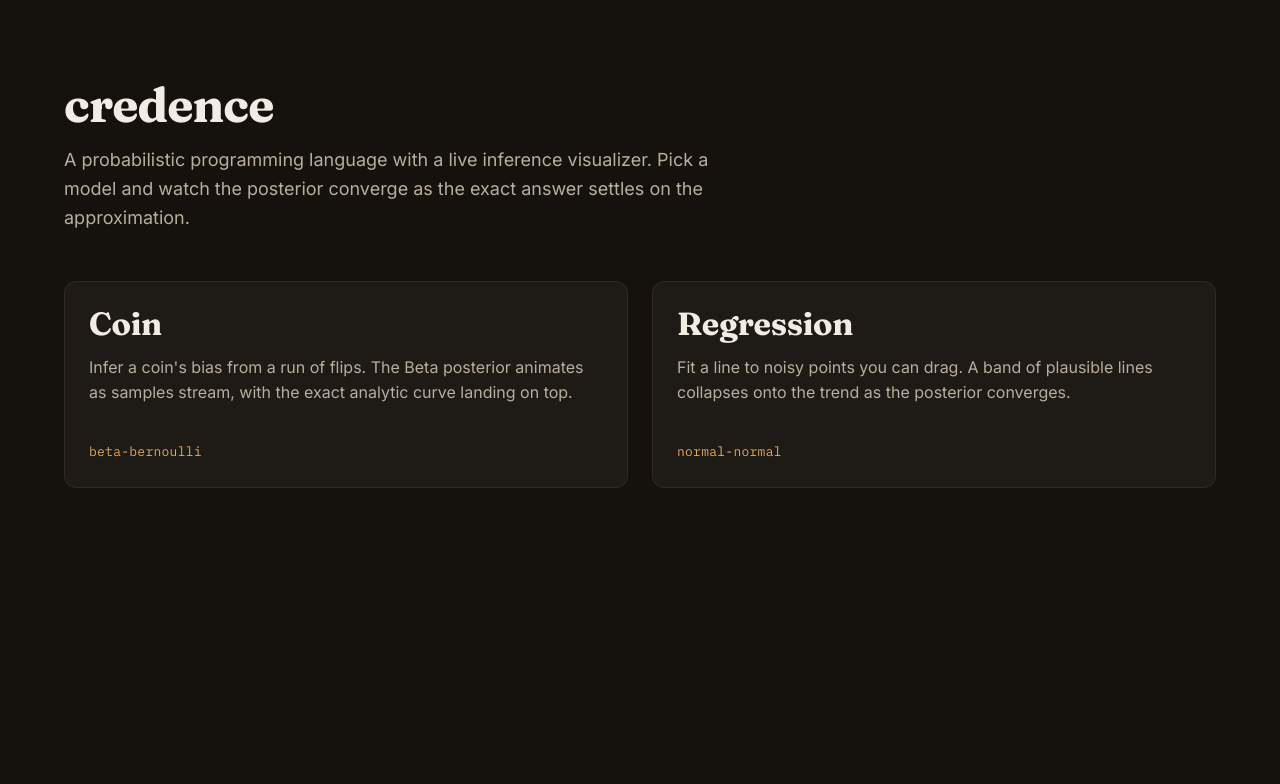
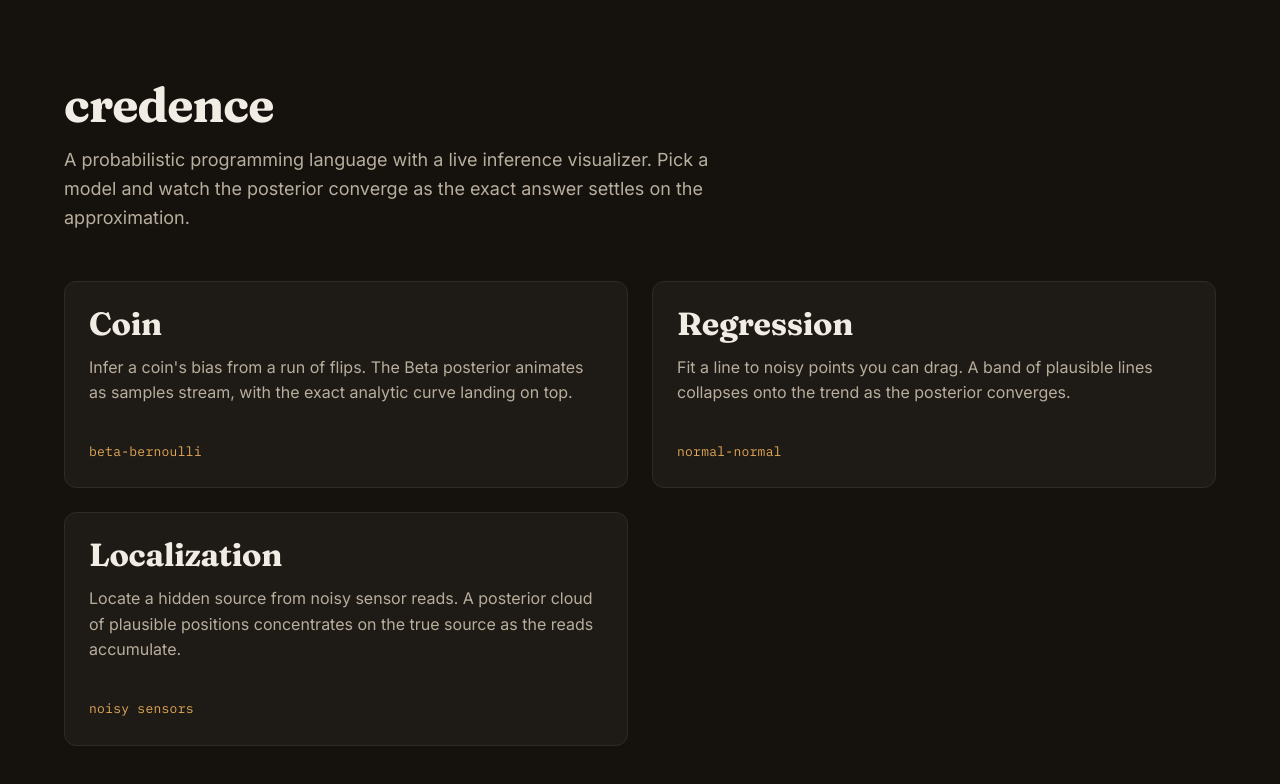
Before and after one commit to Abdalla-Eldoumani/credence, a Next.js app in the folder web/: page / in a window 1280 px wide. Shown: the top 784 px of the page. Built offline with nearby package versions, Linux system fonts and the light colour scheme.

Commit message:
list the localization demo in the gallery

```diff
--- a/web/app/page.tsx
+++ b/web/app/page.tsx
@@ -23,6 +23,13 @@ const demos: Demo[] = [
       "Fit a line to noisy points you can drag. A band of plausible lines collapses onto the trend as the posterior converges.",
     method: "normal-normal",
   },
+  {
+    href: "/localization",
+    title: "Localization",
+    description:
+      "Locate a hidden source from noisy sensor reads. A posterior cloud of plausible positions concentrates on the true source as the reads accumulate.",
+    method: "noisy sensors",
+  },
 ];
 
 export default function Home() {
```
